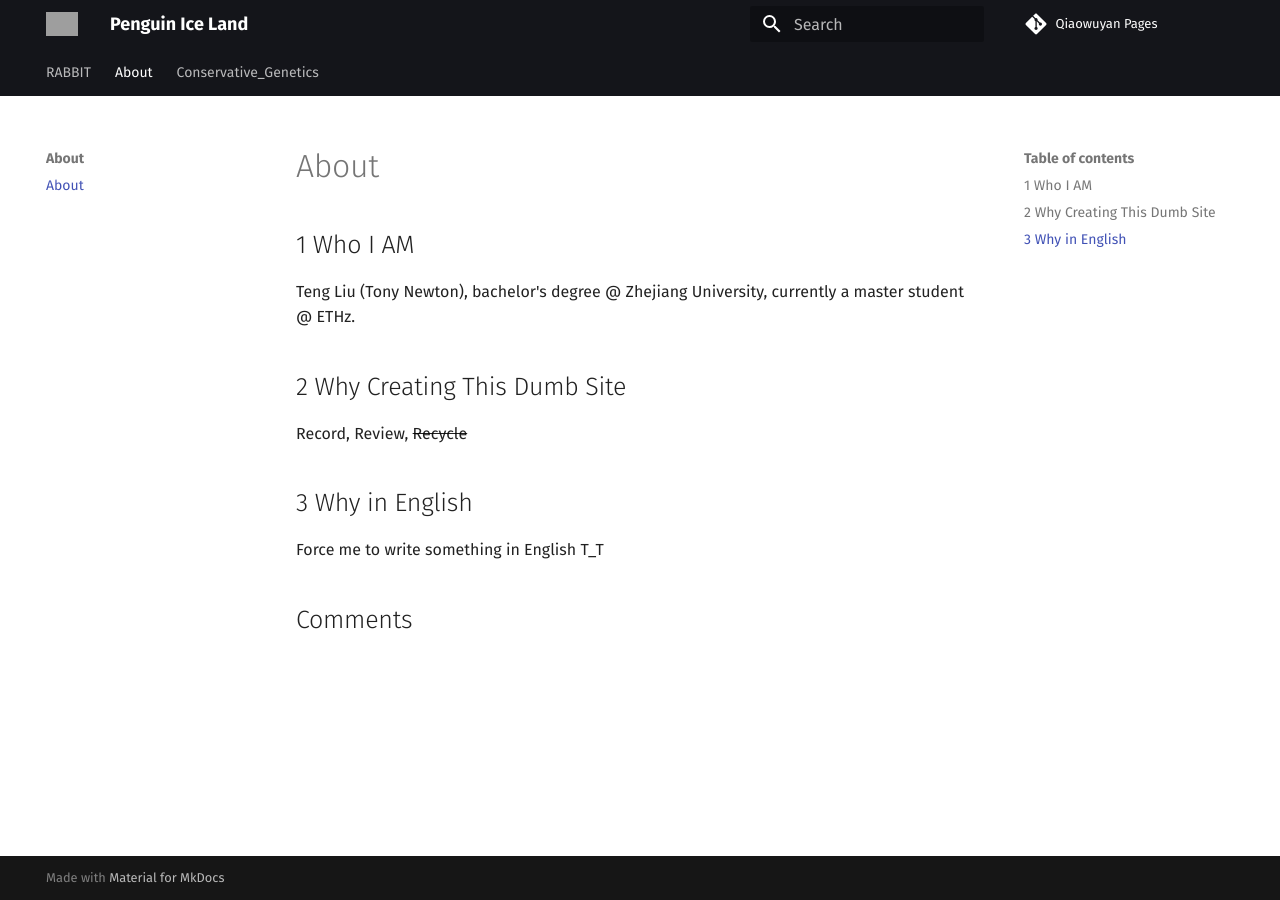
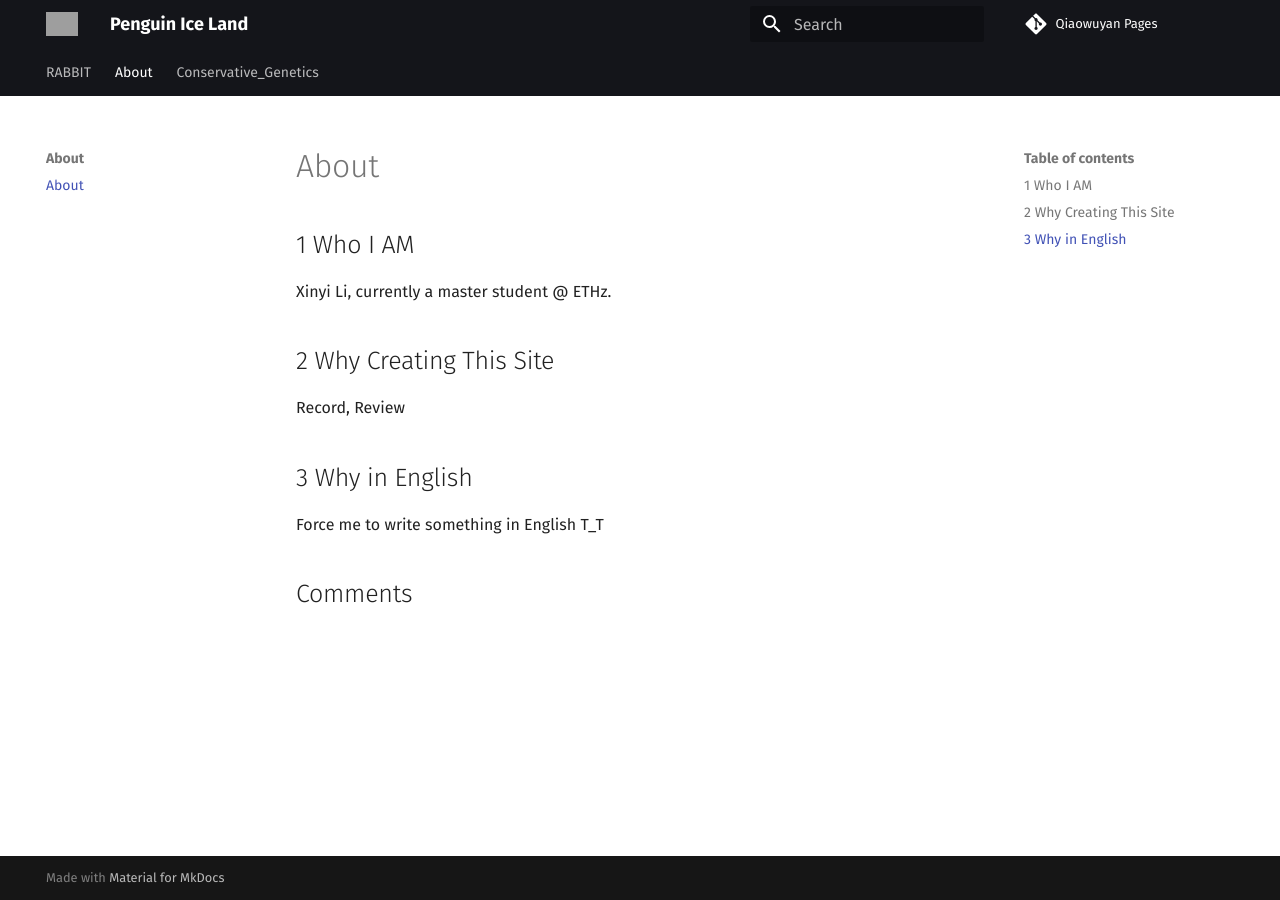
Before and after one commit to qiaowuyan/qiaowuyan.github.io, an MkDocs documentation site: the page built from docs/posts/About/index.md, in a window 1280 px wide. Built offline with MkDocs 1.6.1 and Material for MkDocs 9.7.7, drawn with Linux system fonts in a browser that asks for light colours; comment, search, counter and statistics services are not loaded; grey boxes are pictures that could not be loaded.

Commit message:
update signature

```diff
--- a/docs/posts/About/index.md
+++ b/docs/posts/About/index.md
@@ -1,8 +1,8 @@
 ## 1 Who I AM
-Teng Liu (Tony Newton), bachelor's degree @ Zhejiang University, currently a master student @ ETHz.
+Xinyi Li, currently a master student @ ETHz.
 
-## 2 Why Creating This Dumb Site
-Record, Review, ~~Recycle~~
+## 2 Why Creating This Site
+Record, Review
 
 ## 3 Why in English
 Force me to write something in English T_T
```
Also changed, not shown: docs/index.md (+1 -1 lines), docs/posts/Conservation_Genetics/index.md (renamed from docs/posts/Conservative_Genetics/index.md), docs/posts/Conservation_Genetics/lecture1.md (renamed from docs/posts/Conservative_Genetics/lecture1.md), 4 other files.
